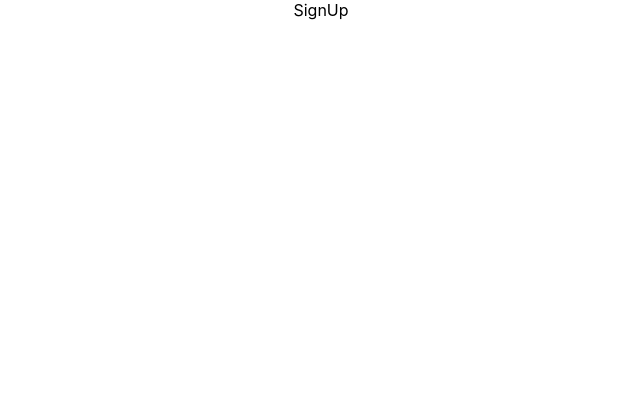
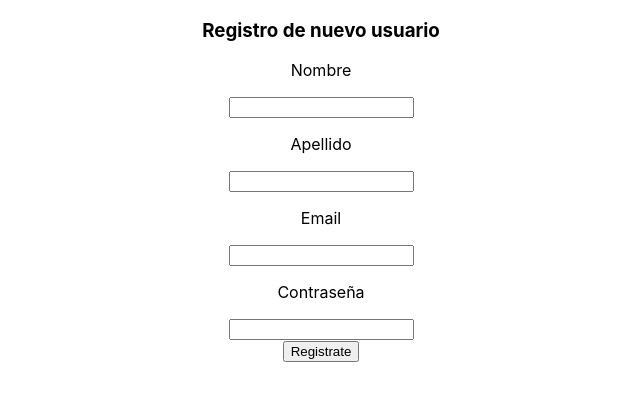
Before and after one commit to raquelfernandezbermudez/proyecto-raquel-frontend-hiberus, a React (Create React App) app: page /signup in a window 1280 px wide. Shown: the top 400 px of the page, without its empty margins (319-959 px from the left). Built offline with nearby package versions, Linux system fonts and the light colour scheme.

Commit message:
Login logout signup users

```diff
--- a/src/App.js
+++ b/src/App.js
@@ -4,7 +4,6 @@ import Home from './components/Home/Home';
 import Login from './components/Login/Login';
 import SignUp from './components/SignUp/SignUp';
 import Users from './components/Users/Users';
-import LogOut from './components/LogOut/LogOut';
 import { BrowserRouter, Route, Routes } from 'react-router-dom';
 
 
@@ -20,7 +19,6 @@ function App() {
             <Route exact path="/login" element={<Login />} />
             <Route exact path="/signup" element={<SignUp />} />
             <Route exact path="/users" element={<Users />} />
-            <Route exact path="/logout" element={<LogOut />} />
           </Routes>
       </BrowserRouter>
 
--- a/src/components/Home/Home.jsx
+++ b/src/components/Home/Home.jsx
@@ -2,8 +2,21 @@ import React, { Component } from 'react'
 
 export class Home extends Component {
   render() {
+
+    const login = (e) => {
+      window.location.href = "/login"
+    }
+
+    const signUp = (e) => {
+      window.location.href = "/signup"
+    }
+
     return (
-      <div>Home</div>
+      <div>
+        <h3>¿Qué quieres hacer?</h3>
+        <button type="submit" onClick={login}>Login</button>
+        <button type="submit" onClick={signUp}>Registrarme</button>
+      </div>
     )
   }
 }
--- a/src/components/LogOut/LogOut.jsx
+++ /dev/null
@@ -1,11 +0,0 @@
-import React, { Component } from 'react'
-
-export class LogOut extends Component {
-  render() {
-    return (
-      <div>LogOut</div>
-    )
-  }
-}
-
-export default LogOut
--- a/src/components/Login/Login.jsx
+++ b/src/components/Login/Login.jsx
@@ -1,69 +1,67 @@
-import React, { Component } from 'react'
-import axios from 'axios';
+import React from "react";
+import axios from "axios";
+import { useNavigate } from "react-router-dom";
+import { useState } from "react";
+import "./Login.css";
 
-export class Login extends Component {
+const Login = () => {
+  const [userLogin, setUserLogin] = useState({
+    email: "",
+    password: "",
+  });
 
-  constructor(props) {
-    super(props);
-    this.state = {
-      email: 'Escribe tu email',
-      password: 'Escribe tu contraseña'
+  const [successMessage, setSuccessMessage] = useState(null);
+  const [errorMessage, setErrorMessage] = useState(null);
+  const navigate = useNavigate();
+
+  const handleChange = (e) => {
+    setUserLogin({
+      ...userLogin,
+      [e.target.name]: e.target.value,
+    });
   };
 
-    this.handleChange = this.handleChange.bind(this);
-    this.handleSubmit = this.handleSubmit.bind(this);
+  const handleSubmit = async (e) => {
+    e.preventDefault();
+    try {
+      const response = await axios.post(
+        "http://51.38.51.187:5050/api/v1/auth/log-in",
+        {
+          ...userLogin
+        }
+      );
+      localStorage.setItem("accessToken", response.data.accessToken);
+      console.log(response.data.accessToken);
+      setSuccessMessage("Datos correctos");
 
-  }//Constructor
-
-  // Gestionar los cambios en cualquier elemento del form
-  handleChange(event) {
-    if(event.target.name === 'email') {
-      this.setState({
-        email: event.target.value,
-        password: this.state.password
-      })
-    } else if(event.target.name === 'password') {
-      this.setState({
-        email: this.state.email,
-        password: event.target.value
-      })
+      setTimeout(() => {
+        navigate("/users");
+      }, 1000);
+    } catch (error) {
+      console.log(error);
+      setErrorMessage("Credenciales no válidas");
+      setTimeout(() => {
+        window.location.href = "/LogIn";
+      }, 1000);
     }
-  }
-
-  handleSubmit(event) {
-    axios.post('http://51.38.51.187:5050/api/v1/auth/log-in', {
-        email: this.state.email,
-        password: this.state.password,
-      })
-      .then((response) => {
-        console.log(response.data);
-      })
-      .catch(function (error) {
-        console.log(error);
-      });
-      event.preventDefault();
-    }
-
-  render() {
+  };
   return (
     <div>
-        <form onSubmit={this.handleSubmit}>
+      <h3>Introduce tus datos</h3>
+      <form onSubmit={handleSubmit}>
         <label>
           <p>Email</p>
-            <input type="text" name='email' onChange={this.handleChange}/>
+          <input type="text" name="email" onChange={handleChange} />
         </label>
         <label>
           <p>Contraseña</p>
-            <input type="password"  name='password' onChange={this.handleChange}/>
+          <input type="password" name="password" onChange={handleChange} />
         </label>
         <div>
           <button type="submit">Login</button>
         </div>
       </form>
-
     </div>
-    )
-  }
-}
-
-export default Login
+  );
+};
+export default Login;
--- a/src/components/SignUp/SignUp.jsx
+++ b/src/components/SignUp/SignUp.jsx
@@ -1,32 +1,67 @@
-import { Axios } from 'axios';
-import React, { Component } from 'react';
+import React from 'react';
+import axios from 'axios';
+import { useNavigate } from 'react-router-dom';
+import { useState } from 'react';
 import './SignUp.css';
 
-export class SignUp extends Component {
-  render() {
+const SignUp = () => {
+  const [userSignUp, setUserSignUp] = useState({
+      name: '',
+      surname: '',
+      email: '',
+      password: '',
+  });
 
+  const [successMessage, setSuccessMessage] = useState(null);
+  const [errorMessage, setErrorMessage] = useState(null);
+  const navigate = useNavigate();
 
-    // async function signUpUser() {
-    //     Axios.post('http://51.38.51.187:5050/api/v1/auth/sign-up', {
-    //       "name": "string",
-    //       "surname": "string",
-    //       "email": "string",
-    //       "password": "string"
-    //     })
-    //     .then(response => {
-    //         const mensaje = document.querySelector('#mensaje');
-    //         mensaje.innerHTML = "Usuario Creado correctamente";
-    //     })
-    //     .catch(error => {
-    //         const mensaje = document.querySelector('#mensaje');
-    //         mensaje.innerHTML = "Usuario No pudo ser creado correctamente"
-    //     });
-    // }
+  const handleChange = (e) => {
+    setUserSignUp({
+      ...userSignUp, [e.target.name]:e.target.value,
+    })
+  }
 
+   const handleSubmit = async (e) => {
+    e.preventDefault();
+    try{
+      const response = await axios.post('http://51.38.51.187:5050//api/v1/auth/sign-up', {
+       ...userSignUp
+      });
+
+      navigate('/login');
+
+      }catch(error){
+        console.log(error);
+        window.location.href = "/login"
+    }
+  }
     return (
-      <div>SignUp</div>
+      <div>
+        <h3>Registro de nuevo usuario</h3>
+        <form onSubmit={handleSubmit}>
+        <label>
+            <p>Nombre</p>
+            <input type="text" name='name' onChange={handleChange}/>
+          </label>
+          <label>
+            <p>Apellido</p>
+            <input type="text" name='surname' onChange={handleChange}/>
+          </label>
+          <label>
+            <p>Email</p>
+            <input type="text" name='email' onChange={handleChange}/>
+          </label>
+          <label>
+            <p>Contraseña</p>
+            <input type="password" name='password' onChange={handleChange}/>
+          </label>
+          <div>
+            <button type="submit">Registrate</button>
+          </div>
+        </form>
+
+      </div>
     )
   }
-}
-
 export default SignUp
--- a/src/components/Users/Users.jsx
+++ b/src/components/Users/Users.jsx
@@ -1,15 +1,65 @@
-import React, { Component } from 'react'
-import Login from '../Login/Login'
+import React from "react";
+import axios from "axios";
+import { useState, useEffect } from "react";
 
-export class user extends Component {
-  render() {
-    return (
-      <div>
-        <Login />
-        Users
-      </div>
-    )
+import "./Users.css";
+
+const Users = () => {
+  const [users, setUsers] = useState(null);
+  const accessToken = localStorage.getItem("accessToken");
+
+  useEffect(() => {
+    // Pasar el token para la peticion get
+    const config = {
+      headers: { Authorization: `Bearer ${accessToken}` },
+    };
+    // Llamar a la lista de usuarios pasandole el accessToken
+    // y los metemos en variable de estado "users"
+    axios
+      .get("http://51.38.51.187:5050/api/v1/users/", config)
+      .then((response) => {
+        setUsers(response.data.items);
+        console.log(response.data);
+      });
+  }, [accessToken]);
+
+  const logOut = (e) => {
+    localStorage.clear();
+    window.location.href = "/"
   }
-}
 
-export default user
+  return (
+    <div>
+
+      <p> Bienvenid@ </p>
+      <button type="submit" onClick={logOut}>Salir</button>
+
+      <h3>Listado de usuarios</h3>
+
+      <table>
+        <tbody>
+          {
+          users != null ?
+            users.map(
+              (user) => {
+                return (
+                  <tr key={user.email}>
+                    <td>{user.email}</td>
+                    <td>{user.name}</td>
+                    <td>{user.surname}</td>
+                    <td>
+                      <button type="submit" onClick={logOut}>Ver</button>
+                    </td>
+                  </tr>
+                );
+              }
+            ):
+            <tr />
+          }
+        </tbody>
+      </table>
+
+    </div>
+  );
+};
+export default Users;
```
Also changed, not shown: src/components/Users/SeeUser.jsx (added, +36 -0 lines). Lines whose indentation alone changed are shown as unchanged.
